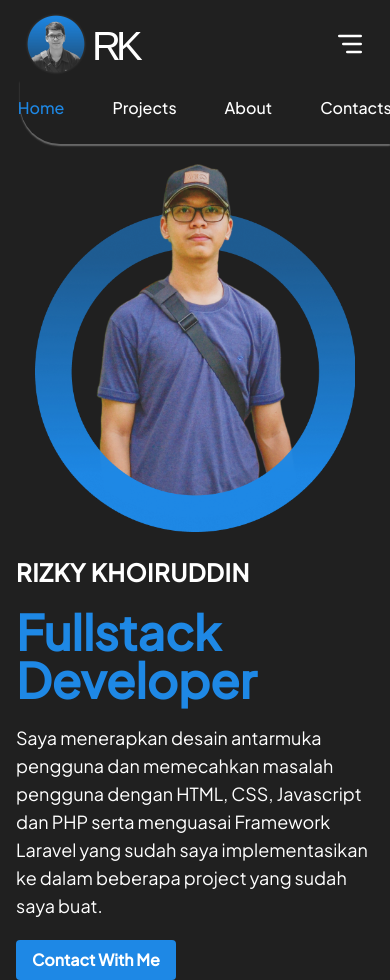
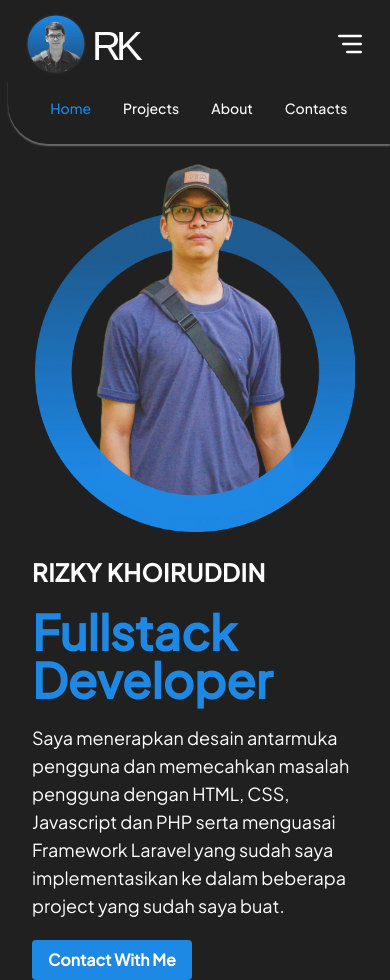
Before and after one commit to Fallcruz/Portfolio, a Next.js app: page / in a window 390 px wide. Both pictures are taken after a click on the icon 350 px from the left and 44 px from the top of the page. Built offline with nearby package versions, Linux system fonts and the light colour scheme; a web font is replaced by a local one.

Commit message:
02/12/2023

```diff
--- a/app/components/Navbar.js
+++ b/app/components/Navbar.js
@@ -15,18 +15,18 @@ function Navbar() {
                 <Image className='lg:w-[72px] lg:h-[72px] w-16 h-16' src='/img/round-profile.png' width={500} height={500} quality={100} alt='logo' priority={true} />
                 <h1 className='mt-1 lg:text-[3.5rem] text-[2.5rem] font-rakkas leading-none lg:tracking-[-0.5rem] tracking-[-0.3rem]'>RK</h1>
             </div>
-            <ul className={`navbar-menu ${showNavbar ? 'flex' : 'hidden'} lg:flex flex-row lg:w-fit w-[95%] bg-soft-black items-center lg:justify-end justify-center lg:pt-0 lg:pb-0 pt-4 pb-6 gap-12`}>
+            <ul className={`navbar-menu ${showNavbar ? 'flex' : 'hidden'} lg:flex flex-row lg:w-fit w-[98%] bg-soft-black items-center lg:justify-end justify-center lg:pt-0 lg:pb-0 pt-4 pb-6 lg:gap-12 gap-8`}>
                 <li className='w-fit'>
-                    <Link href='/' className='font-plus-jakarta-sans text-base font-medium hover:text-gray active'>Home</Link>
+                    <Link href='/' className='font-plus-jakarta-sans lg:text-base text-sm font-medium hover:text-gray active'>Home</Link>
                 </li>
                 <li className='w-fit'>
-                    <Link href='/' className='font-plus-jakarta-sans text-base font-medium hover:text-gray'>Projects</Link>
+                    <Link href='/' className='font-plus-jakarta-sans lg:text-base text-sm font-medium hover:text-gray'>Projects</Link>
                 </li>
                 <li className='w-fit'>
-                    <Link href='/' className='font-plus-jakarta-sans text-base font-medium hover:text-gray'>About</Link>
+                    <Link href='/' className='font-plus-jakarta-sans lg:text-base text-sm font-medium hover:text-gray'>About</Link>
                 </li>
                 <li className='w-fit'>
-                    <Link href='/' className='font-plus-jakarta-sans text-base font-medium hover:text-gray'>Contacts</Link>
+                    <Link href='/' className='font-plus-jakarta-sans lg:text-base text-sm font-medium hover:text-gray'>Contacts</Link>
                 </li>
             </ul>
             <div className='flex lg:hidden items-center justify-center'>
--- a/app/page.js
+++ b/app/page.js
@@ -3,7 +3,7 @@ import Navbar from './components/Navbar'
 
 export default function Home() {
     return (
-        <main className="flex flex-col min-h-screen max-w-[1600px] mx-auto lg:px-20 px-4 gap-4">
+        <main className="flex flex-col min-h-screen max-w-[1600px] mx-auto lg:px-20 px-8 gap-4">
             <Navbar/>
             <div className='min-h-[120px]'></div>
             <Jumbotron/>
--- a/app/style.scss
+++ b/app/style.scss
@@ -29,16 +29,12 @@ body {
 }
 
 // nav .navbar-menu {
-//     position: fixed;
-//     top: 100px;
-//     left: 0;
-//     right: 0;
+//     transition: all 0.8s ease-in-out !important;
 // }
 @media (max-width: 960px) {
     nav .navbar-menu {
         position: fixed;
         top: 80px;
-        // left: 0;
         right: 0;
         border-radius: 0 0 0 40px;
         box-shadow: rgba(255, 255, 255, 0.12) 0px 2px 0px, rgba(255, 255, 255, 0.24) 0px 2px 2px;
```
